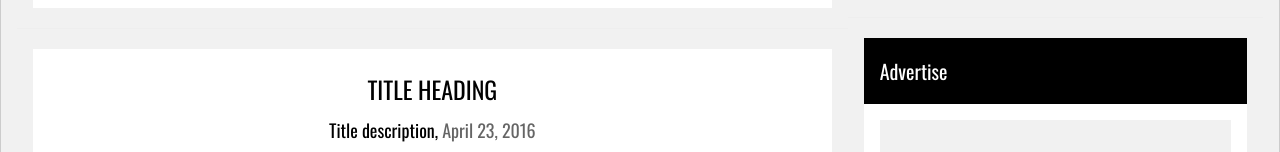
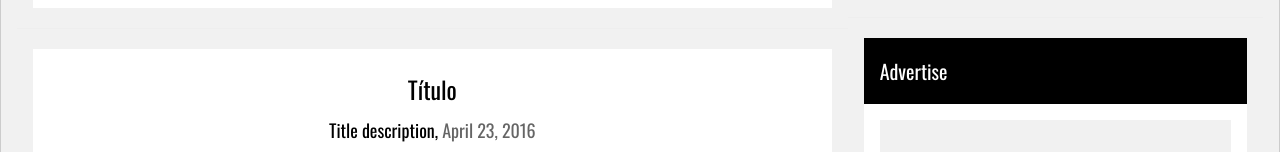
Before and after one commit to ds-silva/Grill, a plain HTML site: page blog.html in a window 1280 px wide. Shown: the part 933-1085 px from the top of the page. Drawn offline with nearby package versions, Linux system fonts and the light colour scheme.

Commit message:
Update blog.html

```diff
--- a/blog.html
+++ b/blog.html
@@ -83,7 +83,7 @@ and is wrapped around the whole page content, except for the footer in this exam
       <!-- Blog entry -->
       <div class="w3-container w3-white w3-margin w3-padding-large">
         <div class="w3-center">
-          <h3>TITLE HEADING</h3>
+          <h3>Título</h3>
           <h5>Title description, <span class="w3-opacity">April 23, 2016</span></h5>
         </div>
 
```
